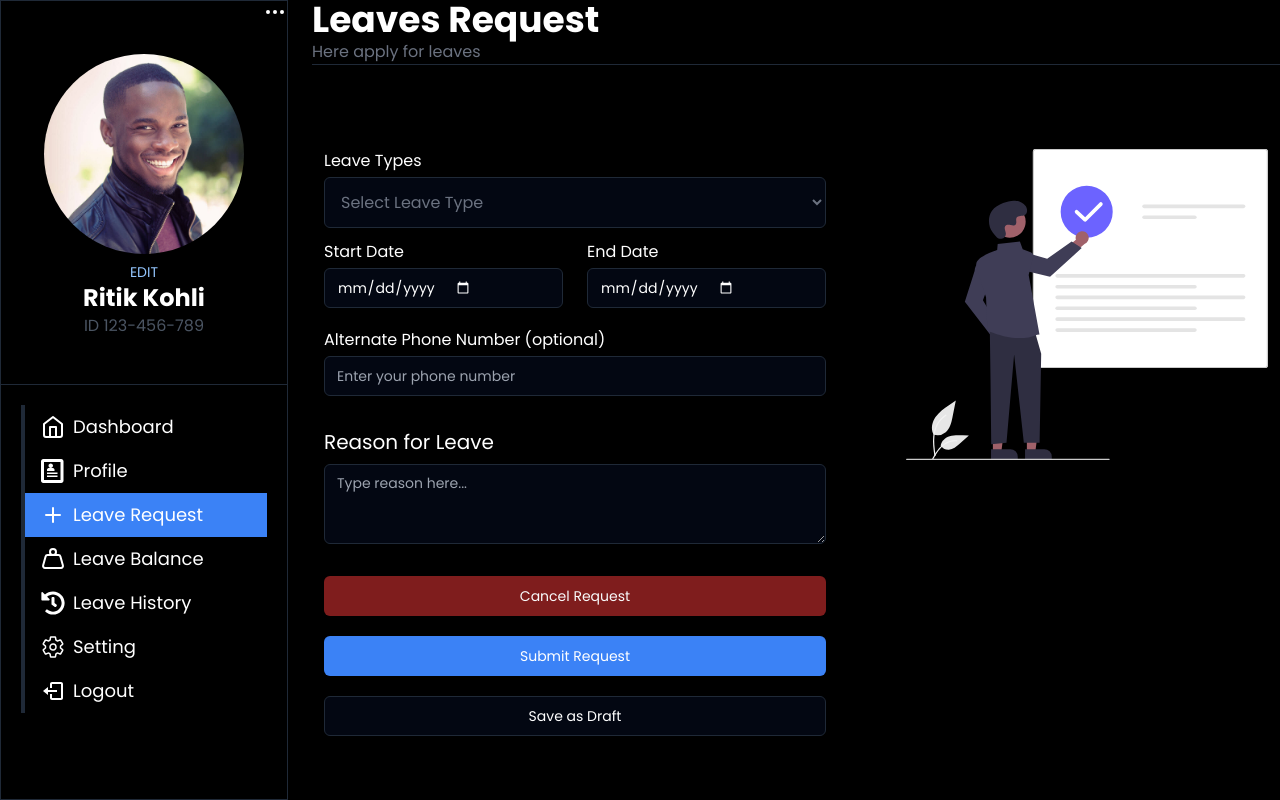
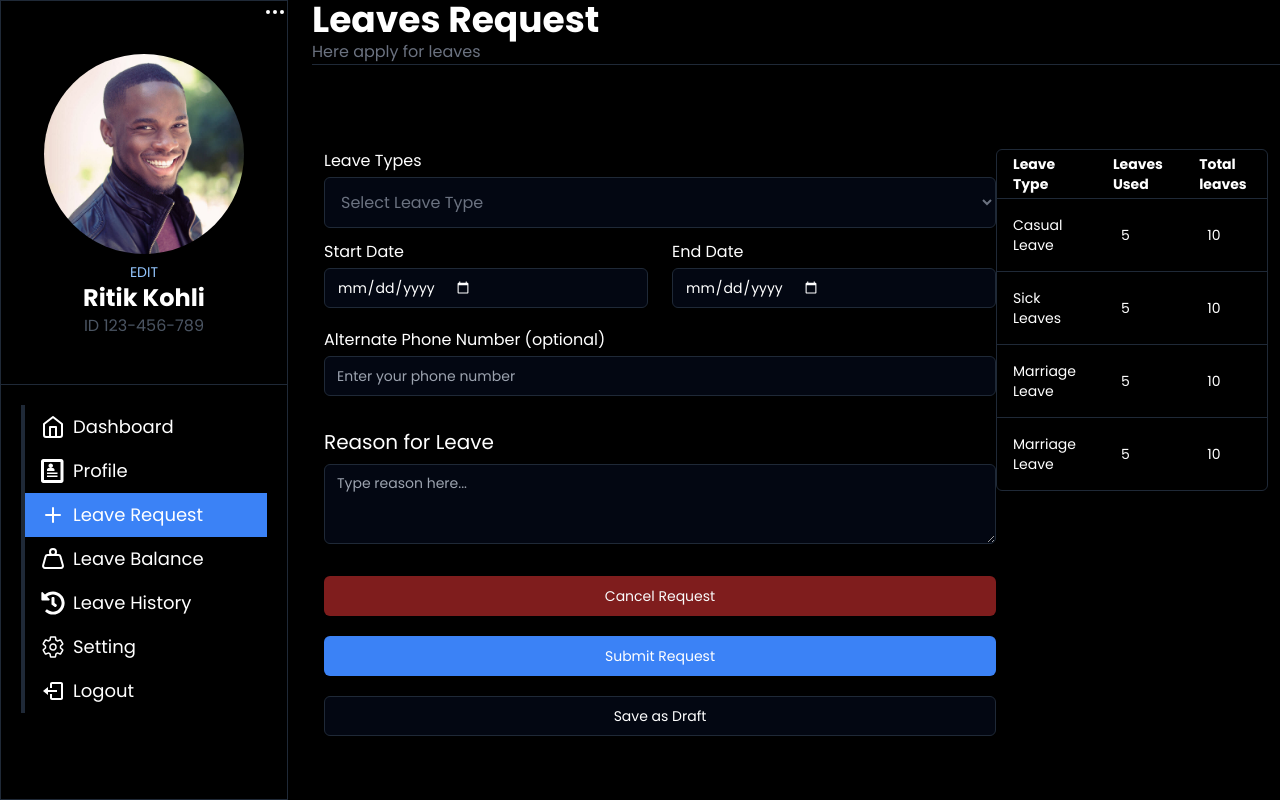
Before and after one commit to Aq7853gehc/leave_sm, a Next.js app: page /user/leavesrequest in a window 1280 px wide. Built offline with nearby package versions, Linux system fonts and the light colour scheme.

Commit message:
balance added to request page

```diff
--- a/app/user/leavesrequest/page.tsx
+++ b/app/user/leavesrequest/page.tsx
@@ -6,6 +6,9 @@ import { Separator } from "@/components/ui/separator";
 import { Textarea } from "@/components/ui/textarea";
 import Image from "next/image";
 import React, { useState, ChangeEvent, FormEvent } from "react";
+import { DataTable } from "../leavebalance/data-table";
+import { balanceColumns } from "../leavebalance/columns";
+import { bal } from "@/constants/data";
 
 interface FormData {
   leaveType: string;
@@ -64,7 +67,7 @@ const LeaveRequest: React.FC = () => {
       <h1 className="text-4xl font-bold">Leaves Request</h1>
       <p className="text-base text-gray-500">Here apply for leaves</p>
       <Separator className="mb-1" />
-      <div className="flex w-full h-full  py-20 gap-20 px-3 justify-center">
+      <div className="flex w-full h-full  py-20  px-3 justify-around">
         <div className="w-full max-w-2xl  sm:max-w-3xl lg:max-w-2xl rounded border-gray-300 dark:border-input">
           <form className="">
             <div className="mb-3">
@@ -236,13 +239,14 @@ const LeaveRequest: React.FC = () => {
           </form>
         </div>
         <div className="rounded-md w-fit hidden md:block">
-          <Image
+          {/* <Image
             src={"/request.svg"}
             alt="img"
             width={0}
             height={0}
             className="object-cover w-fit h-fit "
-          />
+          /> */}
+          <DataTable columns={balanceColumns} data={bal} />
         </div>
       </div>
     </div>
```
